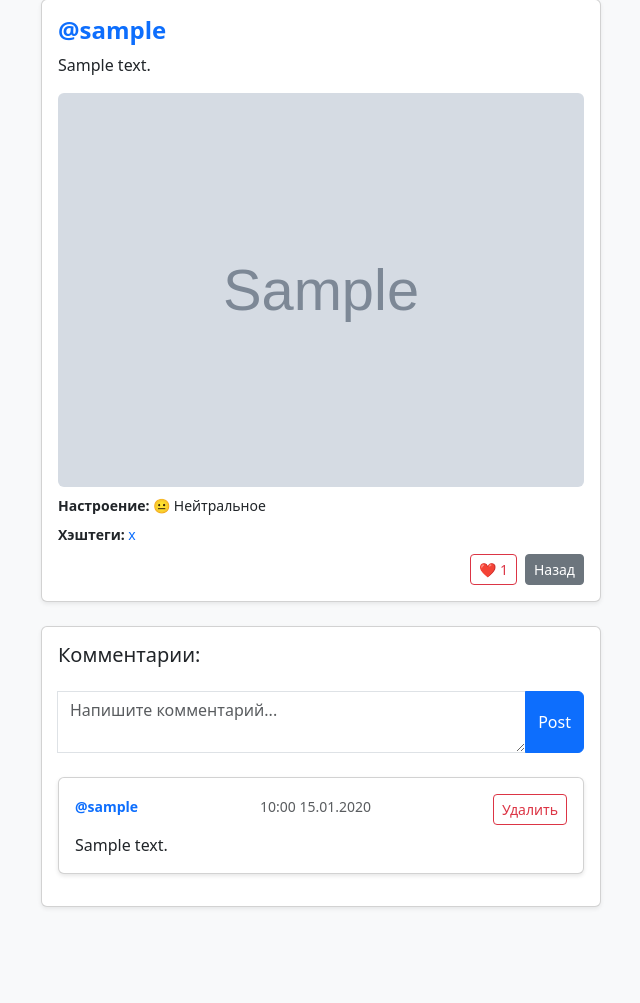
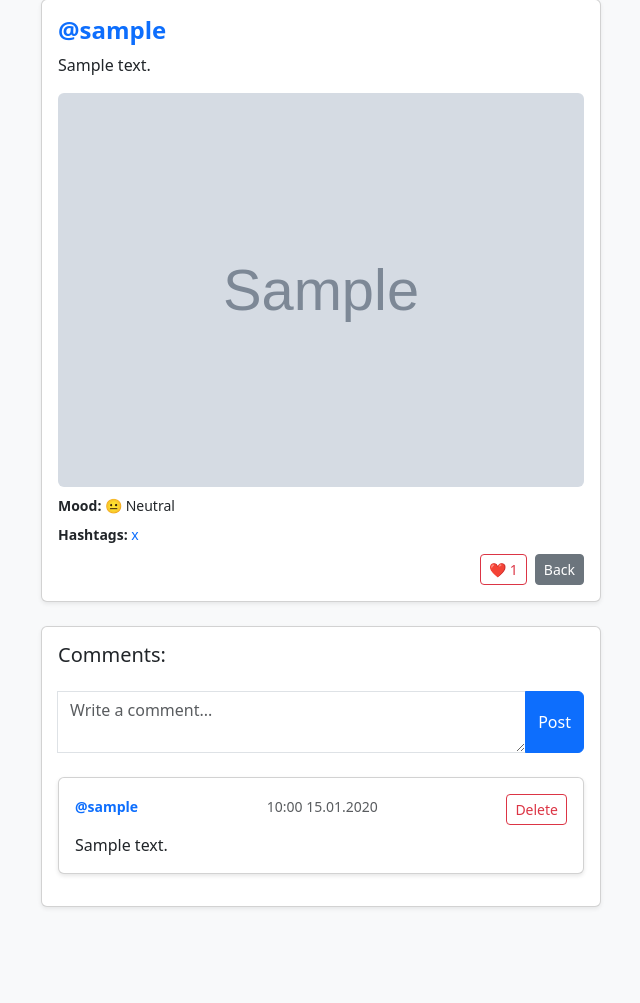
Before and after one commit to Kalzhanmzmkts/Project-Tweets, a Flask app: page /tweets/tweet/1 in a window 1280 px wide. Shown: the part 129-1132 px from the top of the page, without its empty margins (319-959 px from the left). Run offline with Flask 3, Linux system fonts and the light colour scheme; a user stored in the database is signed in; tables that the repository leaves empty hold one stand-in row (values such as "Sample post"); grey boxes marked "Sample" are stand-in pictures; some libraries are stand-ins or nearby versions.

Commit message:
Translate code to English and update flash messages

```diff
--- a/app/templates/view_tweet.html
+++ b/app/templates/view_tweet.html
@@ -5,7 +5,7 @@
     <div class="row justify-content-center">
         <div class="col-lg-8">
 
-            <!-- Карточка твита -->
+            <!-- Tweet Card -->
             <div class="card shadow-sm mb-4 border-1" style="padding: 2vh 2vh">
 
                 <h4 class="fw-bold text-primary">@{{ tweet.author.username }}</h4>
@@ -13,36 +13,36 @@
 
                 {% if tweet.image %}
                 <img src="{{ url_for('static', filename='uploads/' + tweet.image) }}"
-                     class="img-fluid rounded mb-2" alt="Изображение твита">
+                     class="img-fluid rounded mb-2" alt="Tweet Image">
                 {% endif %}
 
                 <div class="d-flex justify-content-between flex-column flex-lg-row"
                      style="min-height: 90px; font-size: 14px">
 
-                    <!-- Левая часть: вертикально -->
+                    <!-- Left section: vertically aligned -->
                     <div class="d-flex flex-column gap-2">
                         <div>
-                            <strong>Настроение:</strong>
+                            <strong>Mood:</strong>
                             {% if tweet.sentiment == 'POSITIVE' %}
-                            😊 Позитивное
+                            😊 Positive
                             {% elif tweet.sentiment == 'NEGATIVE' %}
-                            😢 Негативное
+                            😢 Negative
                             {% else %}
-                            😐 Нейтральное
+                            😐 Neutral
                             {% endif %}
                         </div>
                         <div>
-                            <strong>Хэштеги:</strong>
+                            <strong>Hashtags:</strong>
                             {% for tag in tweet.hashtags.split()[:5] %}
                             <a href="{{ url_for('main.home', q=tag) }}"
                                class="text-decoration-none me-2">{{ tag }}</a>
                             {% else %}
-                            <span class="text-muted">Нет хэштегов</span>
+                            <span class="text-muted">No hashtags</span>
                             {% endfor %}
                         </div>
                     </div>
 
-                    <!-- Правая часть: кнопки снизу справа -->
+                    <!-- Right section: buttons aligned at the bottom right -->
                     <div class="d-flex align-items-end gap-2 mt-3 mt-lg-0">
                         <form method="POST" action="{{ url_for('tweets.like_tweet', tweet_id=tweet.id) }}">
                             <button type="submit" class="btn btn-outline-danger btn-sm">
@@ -51,7 +51,7 @@
                         </form>
 
                         <a href="{{ url_for('main.home') }}" class="btn btn-secondary btn-sm">
-                            Назад
+                            Back
                         </a>
                     </div>
 
@@ -60,16 +60,16 @@
 
             </div>
 
-            <!-- Комментарии -->
+            <!-- Comments -->
             <div class="card shadow-sm mb-4 border-1" style="padding: 2vh 2vh">
                 <div class="comments-section">
-                    <h5 class="mb-3">Комментарии:</h5>
+                    <h5 class="mb-3">Comments:</h5>
                     {% if current_user.is_authenticated %}
                     <form method="POST" action="{{ url_for('tweets.view_tweet', tweet_id=tweet.id) }}"
                           class="mt-4 mb-4">
                         <div class="input-group">
                             {{ form.hidden_tag() }}
-                            {{ form.content(class="form-control h-30", placeholder="Напишите комментарий...") }}
+                            {{ form.content(class="form-control h-30", placeholder="Write a comment...") }}
                             {{ form.submit(class="btn btn-primary") }}
                         </div>
                     </form>
@@ -92,7 +92,7 @@
                                     <form method="POST"
                                           action="{{ url_for('tweets.delete_comment', tweet_id=tweet.id, comment_id=comment.id) }}"
                                           class="d-inline">
-                                        <button type="submit" class="btn btn-sm btn-outline-danger">Удалить</button>
+                                        <button type="submit" class="btn btn-sm btn-outline-danger">Delete</button>
                                     </form>
                                     {% endif %}
                                 </div>
@@ -103,7 +103,7 @@
                     {% endfor %}
 
                     {% else %}
-                    <p class="alert alert-info">Нет комментариев. Будьте первым!</p>
+                    <p class="alert alert-info">No comments yet. Be the first!</p>
                     {% endif %}
                 </div>
 
```
Also changed, not shown: instance/tweets.db.
